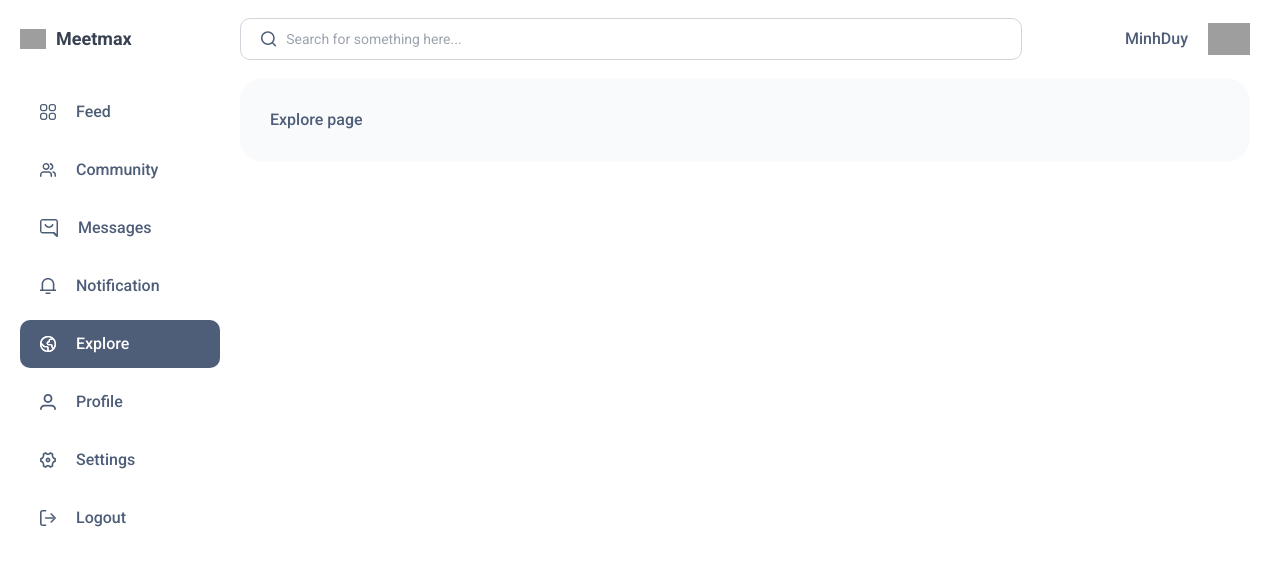
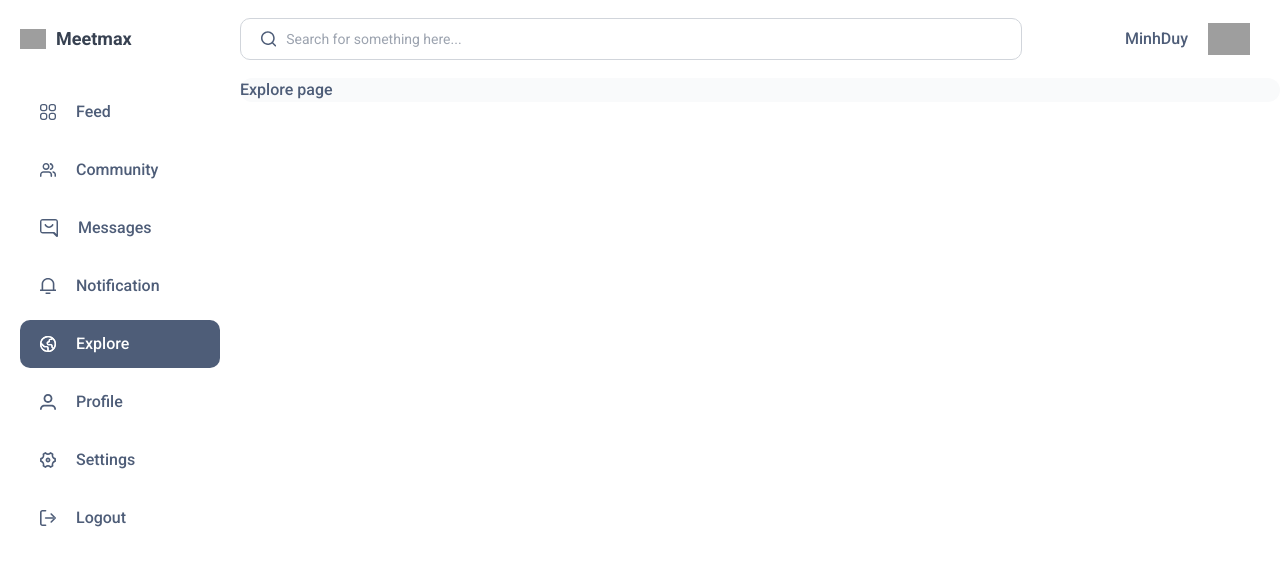
Before and after one commit to MinhDuyDEV/Meetmax-app, a Next.js app in the folder client/: page /explore in a window 1280 px wide. Shown: the top 566 px of the page. Built offline with nearby package versions, Linux system fonts and the light colour scheme; grey boxes are pictures that could not be loaded.

Commit message:
refactor layout main

```diff
--- a/client/src/app/(main)/(routes)/layout.tsx
+++ b/client/src/app/(main)/(routes)/layout.tsx
@@ -15,16 +15,24 @@ const LayoutMain = ({ children }: { children: React.ReactNode }) => {
   console.log("🚀 ~ LayoutMain ~ pathname:", pathname);
   return (
     <div className="bg-[#FFFFFF] h-full relative">
-      <HeaderMain></HeaderMain>
-      <div className="flex">
-        <div className="flex flex-col w-[240px] top-0 sticky">
+      {/* Header Main */}
+      <div className="sticky inset-x-0 top-0 z-10">
+        <HeaderMain></HeaderMain>
+      </div>
+
+      {/* Container */}
+      <div className="flex relative">
+        {/* Routes */}
+        <div className="flex flex-col w-[240px] sticky h-fit left-0 top-[80px] bg-grayWhite">
           <SideBarMain></SideBarMain>
         </div>
-        <div className="flex-1 p-30 bg-gray-50 h-full rounded-3xl mr-0 last:mr-30">
-          {children}
-        </div>
+        {/* content */}
+        <div className="flex-1 bg-gray-50 h-full rounded-3xl">{children}</div>
+        {/* right bar */}
         {(pathname === "/feed" || pathname === "/community") && (
-          <div className="flex flex-col w-[310px]">right bar</div>
+          <div className="flex flex-col w-[310px] sticky h-fit right-0 top-[80px] bg-grayWhite">
+            right bar
+          </div>
         )}
       </div>
     </div>
--- a/client/src/components/main/header-main.tsx
+++ b/client/src/components/main/header-main.tsx
@@ -8,7 +8,7 @@ import { Input } from "../ui/input";
 
 const HeaderMain = () => {
   return (
-    <div className="flex items-center justify-between py-[18px] pl-5 pr-30 sticky top-0 bg-grayWhite">
+    <div className="flex items-center justify-between py-[18px] pl-5 pr-30 bg-grayWhite">
       <div className="flex items-center flex-1">
         <Link
           href="/"
```
